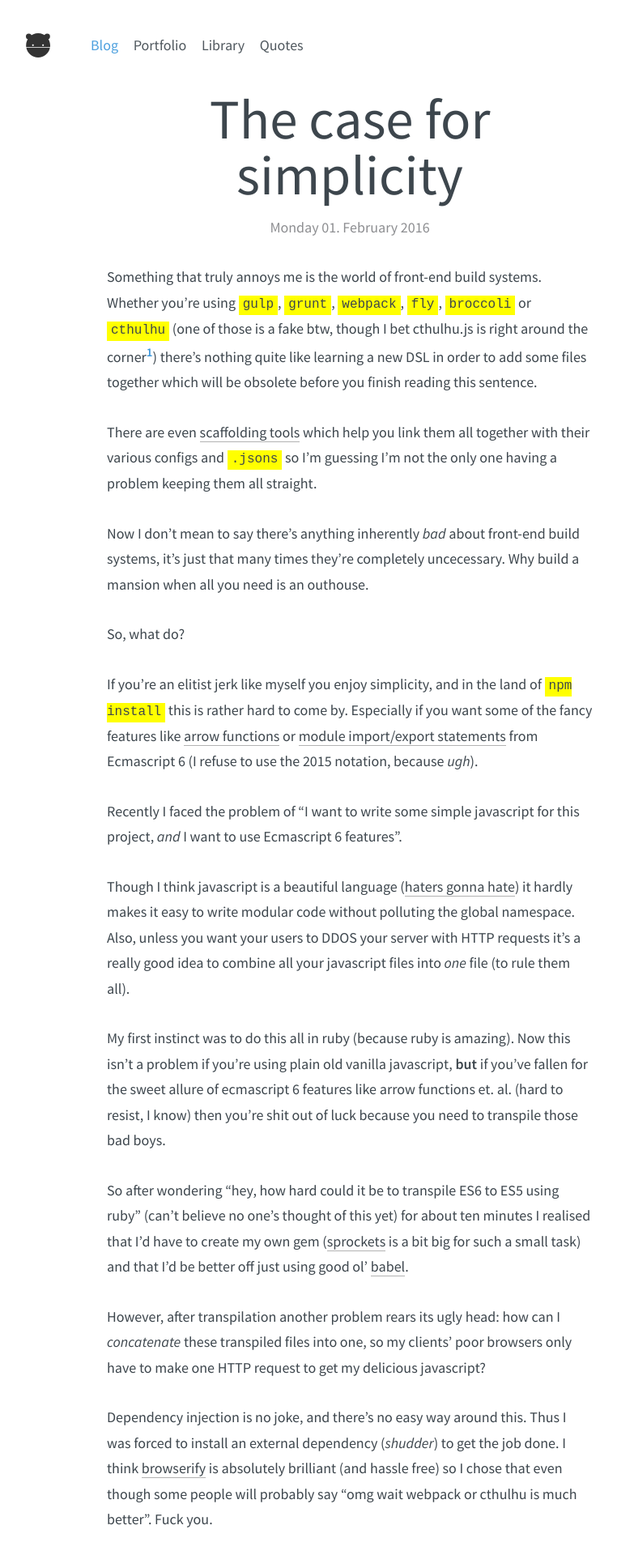
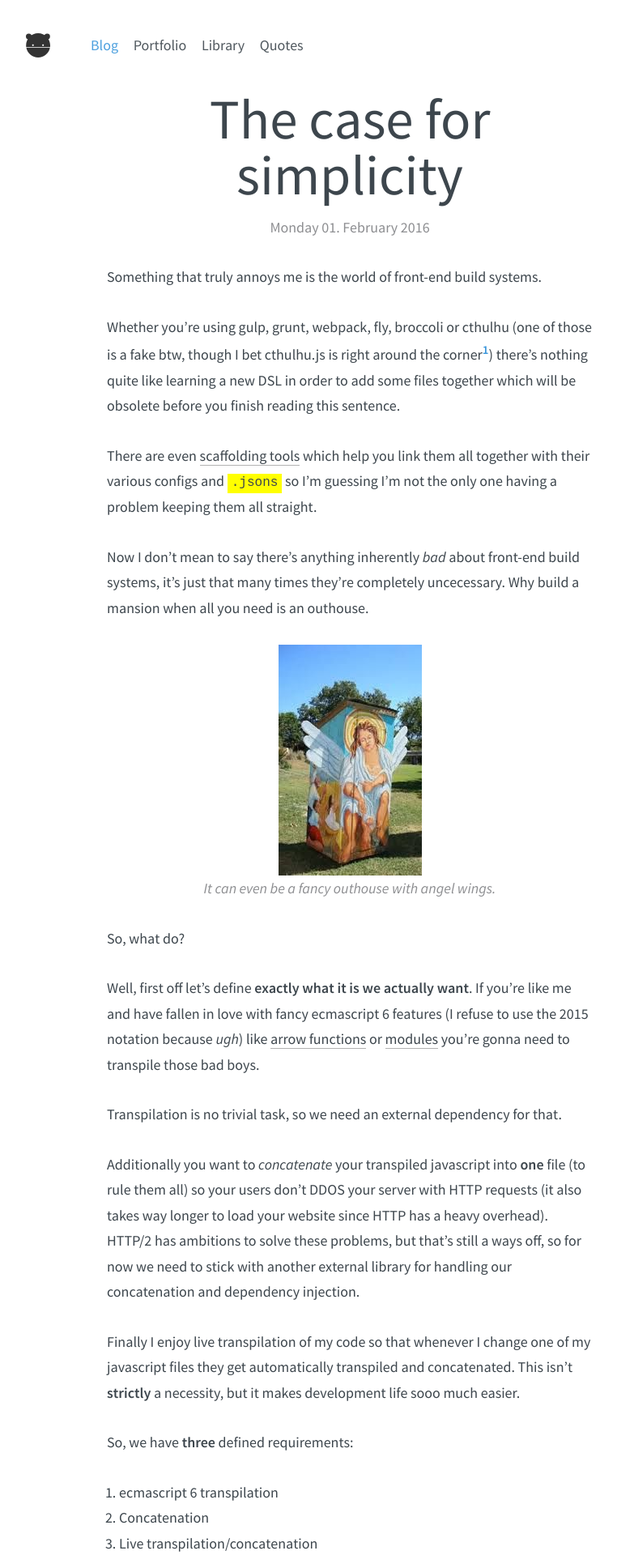
Before and after one commit to nicohvi/nicohvi.github.io, a Jekyll site: the page built from _posts/2016-03-01-the-case-for-simplicity.md, in a window 1280 px wide. Shown: the top 1920 px of the page at 81% size, without its empty margins (208-970 px from the left). Built offline with Jekyll 4.4.1, drawn with Linux system fonts in a browser that asks for light colours; comment, search, counter and statistics services are not loaded; some of the changed text lies outside the part shown.

Commit message:
new blog post :bear:

```diff
--- a/_posts/2016-03-01-the-case-for-simplicity.md
+++ b/_posts/2016-03-01-the-case-for-simplicity.md
@@ -6,7 +6,8 @@ date: 2016-02-01 +0100
 ---
 
 Something that truly annoys me is the world of front-end build systems.
-Whether you're using `gulp`, `grunt`, `webpack`, `fly`, `broccoli` or `cthulhu` (one of those is a fake
+
+Whether you're using gulp, grunt, webpack, fly, broccoli or cthulhu (one of those is a fake
 btw, though I bet cthulhu.js is right around the corner[^1]) there's nothing
 quite like learning a new DSL in order to add some files together which
 will be obsolete before you finish reading this sentence.
@@ -19,75 +20,71 @@ Now I don't mean to say there's anything inherently *bad* about front-end
 build systems, it's just that many times they're completely uncecessary. Why build
 a mansion when all you need is an outhouse.
 
+![outhouse](/public/images/posts/outhouse.jpg)
+*It can even be a fancy outhouse with angel wings.*
+
 So, what do?
 
-If you're an elitist jerk like myself you enjoy simplicity, and in the land of
-`npm install` this is rather hard to come by. Especially if you want some of the
-fancy features like [arrow functions](http://exploringjs.com/es6/ch_arrow-functions.html) or [module import/export statements](http://exploringjs.com/es6/ch_modules.html) from
-Ecmascript 6 (I refuse to use the 2015 notation, because *ugh*).
+Well, first off let's define **exactly what it is we actually want**. If you're like
+me and have fallen in love with fancy ecmascript 6 features (I refuse to use the 2015 notation because *ugh*)
+like [arrow functions](http://exploringjs.com/es6/ch_arrow-functions.html) or
+[modules](http://exploringjs.com/es6/ch_modules.html) you're gonna need to transpile those bad boys.
 
-Recently I faced the problem of "I want to write some simple javascript for this
-project, *and* I want to use Ecmascript 6 features".
+Transpilation is no trivial task, so we need an external dependency for that.
 
-Though I think javascript is a beautiful language ([haters gonna hate](http://giphy.com/gifs/dancing-happy-new-girl-74Mdfuy08qylO/tile)) it
-hardly makes it easy to write modular code without polluting the global namespace.
-Also, unless you want your users to DDOS your server with HTTP
-requests it's a really good idea to combine all your javascript files into *one*
-file (to rule them all).
+Additionally you want to *concatenate* your transpiled javascript into **one** file (to rule them all)
+so your users don't DDOS your server with HTTP requests (it also takes way longer to load your website
+since HTTP has a heavy overhead). HTTP/2 has ambitions to solve these problems, but
+that's still a ways off, so for now we need to stick with another external library for handling
+our concatenation and dependency injection.
 
-My first instinct was to do this all in ruby (because ruby is amazing). Now this
-isn't a problem if you're using plain old vanilla javascript, **but** if you've
-fallen for the sweet allure of ecmascript 6 features like arrow functions et. al.
-(hard to resist, I know) then you're shit out of luck because you need
-to transpile those bad boys.
+Finally I enjoy live transpilation of my code so that whenever I change one of my javascript
+files they get automatically transpiled and concatenated. This isn't **strictly** a necessity, but
+it makes development life sooo much easier.
 
-So after wondering "hey, how hard could it be to transpile ES6 to ES5 using ruby"
-(can't believe no one's thought of this yet) for about ten minutes I
-realised that I'd have to create my own gem ([sprockets](https://github.com/rails/sprockets) is a bit big for such
-a small task) and that I'd be better off just using good ol' [babel]().
+So, we have **three** defined requirements:
+  1.  ecmascript 6 transpilation
+  2.  Concatenation
+  3.  Live transpilation/concatenation
 
-However, after transpilation another problem rears its ugly head: how can I
-*concatenate* these transpiled files into one, so my clients' poor browsers only
-have to make one HTTP request to get my delicious javascript?
+The go-to for ecmascript 6 (and why not [7 while you're at it](http://technologyadvice.github.io/es7-decorators-babel6/)) transpilation is [babel](https://babeljs.io),
+so we add that as the first entry to our list of dependencies. As for concatenation
+I've got plenty of experience with [browserify](https://browserify.org) so I'll go with that
+even though some people will probably say "omg wait webpack or cthulhu is much better". Fuck you.
 
-Dependency injection is no joke, and there's no easy way around this. Thus I was
-forced to install an external dependency (*shudder*) to get the job done.
-I think [browserify]() is absolutely brilliant (and hassle free) so I chose that
-even though some people will probably say "omg wait webpack or cthulhu is
-much better". Fuck you.
+For live transpilation/concatenation the obvious option is [watchify](https://github.com/substack/watchify).
 
-Prefreably I'd have *no* build tool for dependencies at all (ah, the simplicity
-beckons) - but that's not really feasable at this point in time. Some glorious
-day when [HTTP/2 arrives]() I'll pop the champagne.
+So we need to install three external dependencies, that can't be too much, right? Right?
 
-Now for the sad part: installing said dependencies.
+Well, due to the incredible facination with micro-libraries[^2] our dependencies have a
+number of their *own* dependencies - browserify alone has **47** - and they'll need to
+install those (which again have their own dependencies) until it all turns into a
+ridiculous russian doll situation.
 
-As I stated initially I want to enforce the minimum amount of dependencies
-that allow me to **1**: write Emcascript 6 compliant code and **2**: concatenate said
-code to *one* javascript file. To do this I require `browserify`, `babelify`
-(which is a [transform]() for browserify, allowing me to *transform* my
-Ecmascript 6 code into Ecmascript 5), and `watchify` so it can be transpiled
-on the fly.
+![fine](/public/images/posts/fine.png)
 
-That last dependency isn't *strictly* necessary, but it makes life sooo much
-easier.
+Running `npm install browserify` will increase your precious project size by 12MB (distributed
+on it's **119** russian doll dependencies (henceforth referred to as *RDDs*). In contrast,
+the first Pokemon game was 512KB[^3].
 
-So I run `npm install browserify babelify watchify` and watch my `node_modules`
-folder gorge itself like some starved tourist at an all-you-can-eat buffet.
-Browserify alone has **47** dependencies, which in-turn have their own
-dependencies until it all turns into a ridiculous russian doll situation.
+You know what, I'll use that as a reference point from now on.
+So, browserify comes in at 24 Pokemon.
 
-Once the installation process is complete I have the worryingly lagre number of
-**247** directories within my `node_modules` folder, which now sits at an
-impressive size of 33MB. For reference the first Pokemon game was [372KB]().
+Interstingly [babelify](https://github.com/babel/babelify)[^4] almost exactly the same size at 11MB / 22 Pokemon, so with both of them
+installed our `node_modules` folder sits at 46 Pokemon total.
 
+Finally we install watchify which comes in at a whopping 41 Pokemon. Now this large size is due
+to the fact that it actually has browserify as one of its dependencies, so it luckly only
+increases our project size by 9MB. I mean 18 Pokemon.
+
+So in total we have installed 32MB/64 Pokemon distributed on **212** external dependencies.
 And that's *without* a build system.
 
-After installing my 248 dependencices however, I am good to go!
+Anyway, after installing our 212 dependencices we're good to go!
 
-Now I can write fancy code like this (please ignore the fact that the
+Now we can write fancy code like this (please ignore the fact that the
 highlighting is a bit off, ecmascript 6 isn't really that well
-supported by [pygments]() yet):
+supported by [pygments](http://pygments.org) yet):
 
 {% highlight javascript %}
 // Pokemon.js
@@ -110,26 +107,40 @@ myPokemon
   });
 {% endhighlight %}
 
-Babel will transpile it for me, while browserify concatenates all
-my javascript files into one. Watchify in turn re-transpiles on the fly
-using this simple command:
+Babel will transpile it into ecmascript 5 compliant code, browserify concatenates all
+my transpiled files into one, and watchify in turn ensures everything is being re-transpiled
+and concatenated on the fly with this simple command:
 
-`watchify app.js -t babelify -o public/bundle.js`
+`watchify app.js -t babelify -o public/bundle.js`[^5]
 
 `app.js` is the entry-point for the application, `babelify` is the
 only transformer I need, and `bundle.js` is the file I'll reference
 from the HTML.
 
-It might require 88 Pokemon Red games, but now I can write all the
-Ecmascript 6 code I want without having to define a single gulp task.
+It might require 64 Pokemon, but now I can write all the
+ecmascript 6 code I want without having to define a single gulp task - **victory!**
 
-Victory!
+---
 
-**PS**: For giggles I installed gulp to see how many more dependencies
-that would include (without installing `gulp-browserify`,
-`gulp-watchify`, `gulp-cthulhufy` etc. which I'd be forced to
+It's night impossible to write modular javascript using ecmascript 6
+features without having *some* external dependencies, and that's fine
+because thankfully there are [crazy effecient developers](https://github.com/substack) who create open source
+libraries we can use. However it's important to remember not to simply
+include a library because "that's what every body else is using" when
+you can accomplish the same thing with your existing tools.
+
+In the ever-growing world of javascript libraries you must fight
+to retain your sanity, and simplicity is the spikiest mace in your armoire.
+
+**PS**: For giggles I installed gulp to see how many additional dependencies
+that would include (without installing gulp-browserify,
+gulp-watchify, gulp-cthulhufy etc. which I'd be forced to
 eventually) and that alone added **99** new dependencies. Jesus.
 
 ---
 
 [^1]: Of course there's already an [npm package](https://www.npmjs.com/package/cthulhu) named that.
+[^2]: This lovely [blog post](https://medium.com/@Rich_Harris/small-modules-it-s-not-quite-that-simple-3ca532d65de4#.ord2vv650) addresses the issue nicely.
+[^3]: [source](https://en.wikipedia.org/wiki/Game_Boy#Technical_specifications).
+[^4]: We have to use babelify instead of babel-core to make it play smoothly with browserify.
+[^5]: Which can be simplified even further using npm. By adding `"scripts": { "js": "watchify app.js -t babelify -o bundle.js" }` to your `package.json` file you can run the run the command like so: `npm run js`.
--- a/_sass/posts.scss
+++ b/_sass/posts.scss
@@ -43,4 +43,6 @@ img +em, .gist + p > em {
 
 .body img {
   max-width: 100%;
+  display: block;
+  margin: 0 auto;
 }
```
Also changed, not shown: package.json (+6 -6 lines), public/images/posts/fine.png (added), public/images/posts/outhouse.jpg (added).
